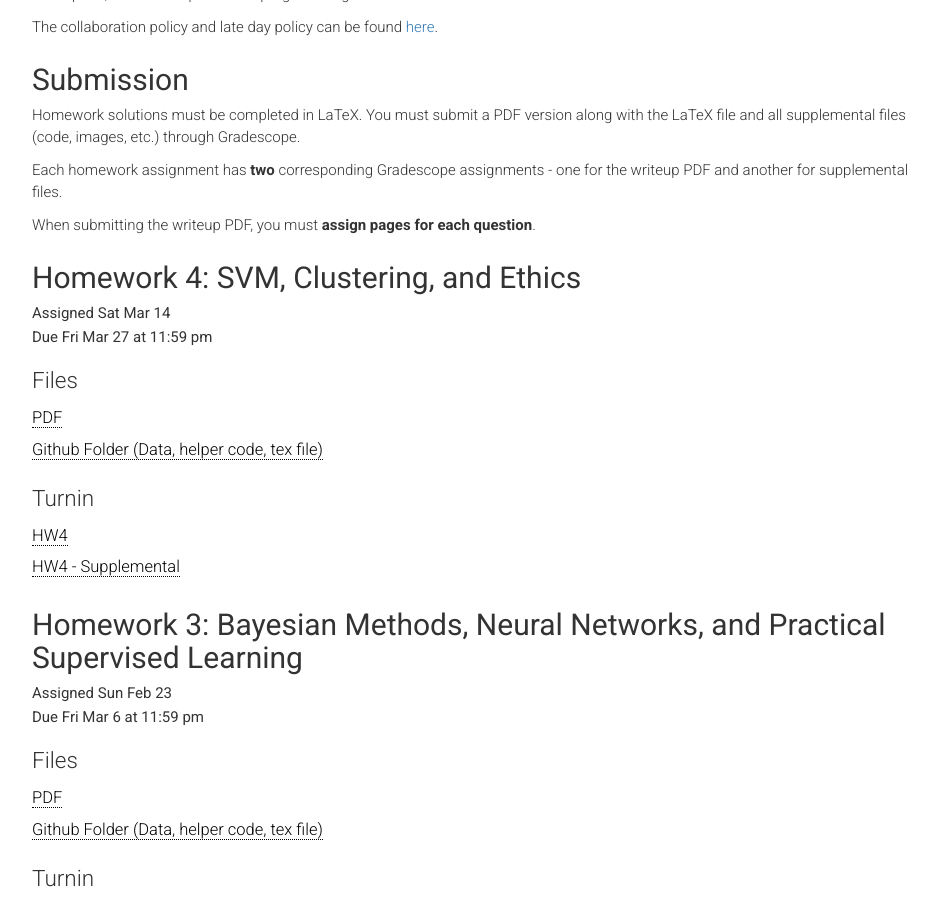
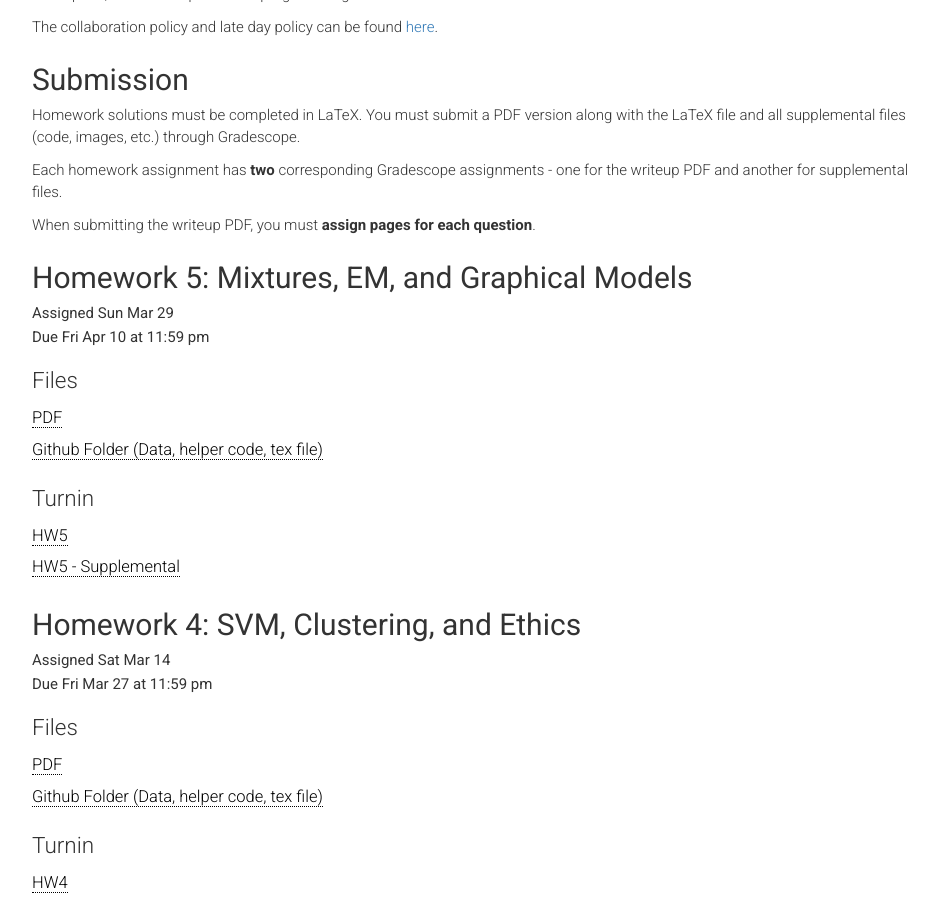
Before and after one commit to harvard-ml-courses/cs181-web-2020, a Jekyll site: the page built from homework.html, in a window 1280 px wide and 900 px high, scrolled down 285 px. Shown: the whole window, without its empty margins (158-1096 px from the left). Built offline with Jekyll 4.4.1, drawn with Linux system fonts in a browser that asks for light colours.

Commit message:
homework5 added

```diff
--- a/homework.html
+++ b/homework.html
@@ -24,6 +24,21 @@
         <p>
             When submitting the writeup PDF, you must <strong>assign pages for each question</strong>.
         </p>
+        <h2 class="title" id="hw4">Homework 5: Mixtures, EM, and Graphical Models</h2>
+        <p class="head-subtitle">Assigned Sun Mar 29</p>
+        <p class="head-subtitle">Due Fri Apr 10 at 11:59 pm</p>
+        <h3>Files</h3>
+        <ul class="lists">
+            <li><a href="hw/hw5.pdf" target="_blank">PDF</a></li>
+            <li><a href="https://github.com/harvard-ml-courses/cs181-s20-homeworks/tree/master/hw5" target="_blank">
+                Github Folder (Data, helper code, tex file) </a></li>
+        </ul>
+        <h3>Turnin</h3>
+        <ul class="lists">
+            <li><a href="https://www.gradescope.com/courses/81719/assignments/81719" target="_blank">HW5</a></li>
+            <li><a href="https://www.gradescope.com/courses/81719/assignments/418832" target="_blank">HW5 - Supplemental</a></li>
+        </ul>
+
         <h2 class="title" id="hw4">Homework 4: SVM, Clustering, and Ethics</h2>
         <p class="head-subtitle">Assigned Sat Mar 14</p>
         <p class="head-subtitle">Due Fri Mar 27 at 11:59 pm</p>
--- a/sections.html
+++ b/sections.html
@@ -19,6 +19,7 @@
         <p class="head-subtitle">Mon Mar 23</p>
         <ul class="lists">
             <li><a href="sections/sec6.pdf" target="_blank">PDF</a></li>
+            <li><a href="sections/sec6-soln.pdf" target="_blank">Solutions PDF</a></li>
         </ul>
 
         <h2 class="title" id="sec5">Section 5 : Margin-Based Classification, SVMs</h2>
```
Also changed, not shown: 2 other files.
